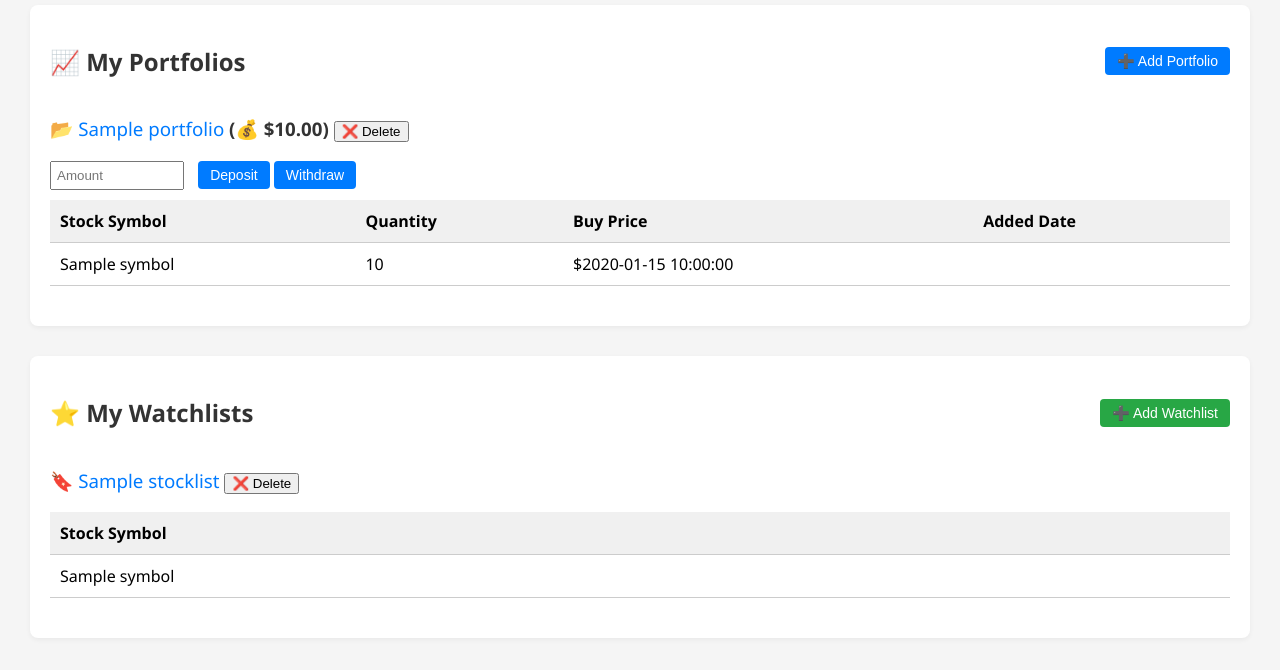
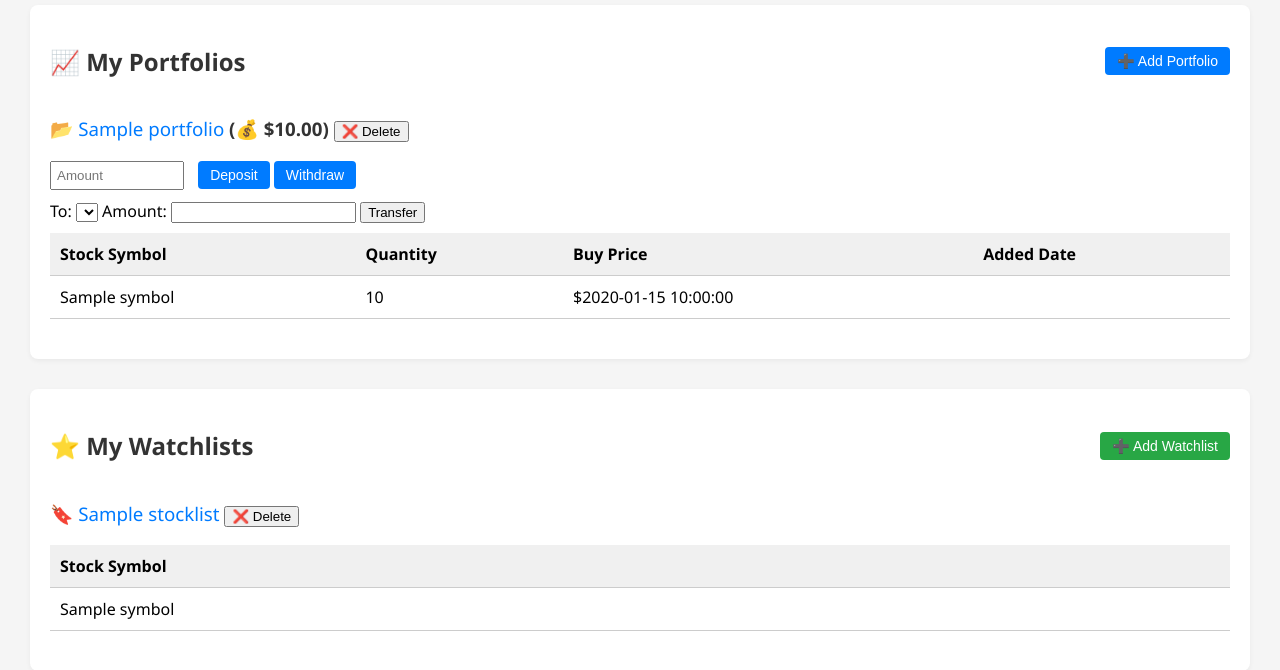
Before and after one commit to hahaws666/stocknetwork, a Flask app: page /portfolio_watchlist in a window 1280 px wide. Shown: the part 153-823 px from the top of the page. Before the commit the page ends 795 px from the top, so only its background shows below. Run offline with Flask 3, Linux system fonts and the light colour scheme; the visitor is signed in with stand-in values (Sample User, id 1); a database or web service that is not in the repository returns one stand-in record (values such as "Sample title"); lists and menus that the app fills with data are empty; some libraries are stand-ins or nearby versions.

Commit message:
transfer between portfolios

```diff
--- a/app.py
+++ b/app.py
@@ -1118,6 +1118,67 @@ def add_stock_data(symbol):
     return redirect(url_for('view_stock_detail', symbol=symbol))
 
 
+@app.route("/transfer_between_portfolios", methods=["POST"])
+def transfer_between_portfolios():
+    if "username" not in session:
+        return redirect(url_for("login"))
+
+    username = session["username"]
+    from_pname = request.form["from_pname"]
+    to_pname = request.form["to_pname"]
+    amount = float(request.form["amount"])
+
+    if from_pname == to_pname:
+        return "Cannot transfer to the same portfolio", 400
+
+    conn = get_db_connection()
+    cursor = conn.cursor()
+
+    # 获取 source portfolio 的余额
+    cursor.execute("""
+        SELECT cashbalance FROM portfolio
+        WHERE username = %s AND pname = %s
+    """, (username, from_pname))
+    result = cursor.fetchone()
+
+    if not result:
+        cursor.close()
+        conn.close()
+        return "Source portfolio not found", 404
+
+    from_balance = result[0]
+
+    if amount > from_balance:
+        cursor.close()
+        conn.close()
+        return "Insufficient funds", 400
+
+    # 检查目标 portfolio 是否存在
+    cursor.execute("""
+        SELECT 1 FROM portfolio WHERE username = %s AND pname = %s
+    """, (username, to_pname))
+    if not cursor.fetchone():
+        cursor.close()
+        conn.close()
+        return "Target portfolio not found", 404
+
+    # 扣减 source，增加 target
+    cursor.execute("""
+        UPDATE portfolio SET cashbalance = cashbalance - %s
+        WHERE username = %s AND pname = %s
+    """, (amount, username, from_pname))
+    cursor.execute("""
+        UPDATE portfolio SET cashbalance = cashbalance + %s
+        WHERE username = %s AND pname = %s
+    """, (amount, username, to_pname))
+
+    conn.commit()
+    cursor.close()
+    conn.close()
+
+    return redirect(url_for("portfolio_watchlist"))
+
+
 # 📌 用户登出
 @app.route('/logout')
 def logout():
--- a/templates/portfolio_watchlist.html
+++ b/templates/portfolio_watchlist.html
@@ -151,6 +151,22 @@
                     <button name="action" value="deposit" class="btn">Deposit</button>
                     <button name="action" value="withdraw" class="btn btn-danger">Withdraw</button>
                 </form>
+
+                <form method="POST" action="{{ url_for('transfer_between_portfolios') }}">
+                    <input type="hidden" name="from_pname" value="{{ pname }}">
+                    <label>To:
+                        <select name="to_pname" required>
+                            {% for target_pname, _ in portfolios if target_pname != pname %}
+                                <option value="{{ target_pname }}">{{ target_pname }}</option>
+                            {% endfor %}
+                        </select>
+                    </label>
+                    <label>Amount:
+                        <input type="number" name="amount" min="0.01" step="0.01" required>
+                    </label>
+                    <button type="submit">Transfer</button>
+                </form>
+
                 {% if portfolio_holdings[pname] %}
                     <table>
                         <tr>
```
